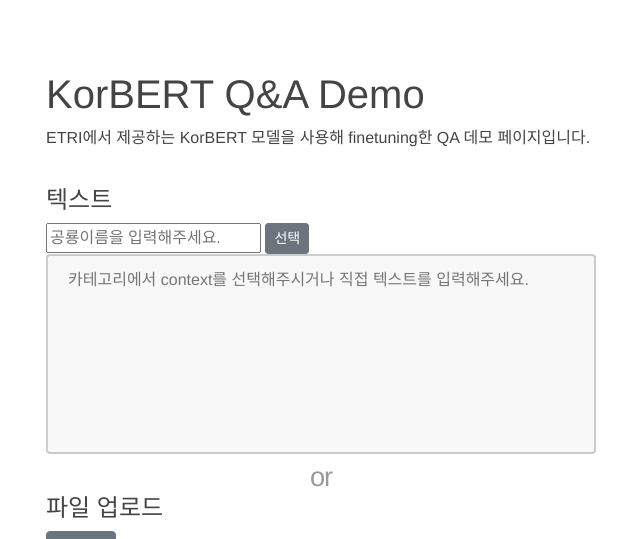
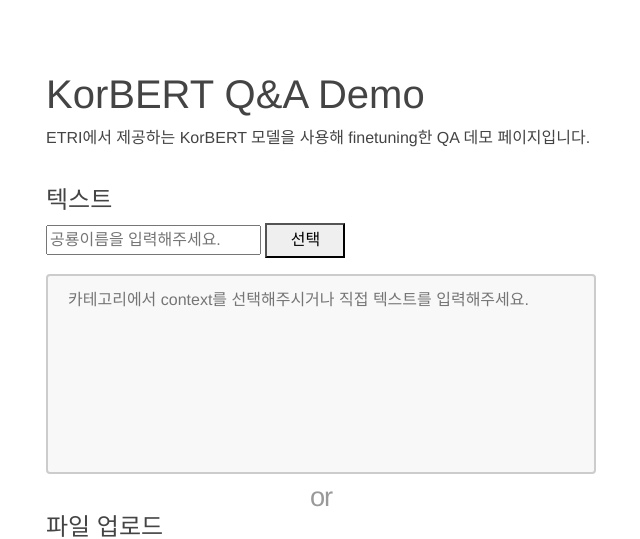
Before and after one commit to JeightAn/korbert_qa_demo, a Flask app: template app/templates/index.html in a window 1280 px wide. Shown: the top 539 px of the page, without its empty margins (319-959 px from the left). Run offline with Flask 2, Linux system fonts and the light colour scheme; the template is opened without the code that fills it, so the values that code supplies are empty; parts of the project's set-up code (start-up, migrations or seed data) failed here and were passed over; some libraries are stand-ins or nearby versions.

Commit message:
[MOD] 텍스트 입력칸 사이 공백 추가

```diff
--- a/app/static/css/main.css
+++ b/app/static/css/main.css
@@ -201,6 +201,11 @@ margin: 0px;
   flex-grow: 1;
 }
 
+.wiki_btn {
+  height: 35px;
+  width: 80px;
+}
+
 #reset-btn {
   margin-bottom: 10px;
 }
--- a/app/templates/index.html
+++ b/app/templates/index.html
@@ -15,12 +15,11 @@
             <div class="wrapper">
                 <div>
                     <h4>텍스트</h4>
+                    <p>
                     <input type="text" placeholder="공룡이름을 입력해주세요." id=myInput>
-                    <button type="button" id="wiki-btn" class="btn btn-secondary btn-sm">선택</button>
+                    <button type="button" id="wiki-btn" class="wiki_btn">선택</button>
+                    </p>
                     <textarea id=text-data placeholder="카테고리에서 context를 선택해주시거나 직접 텍스트를 입력해주세요."></textarea>
-                    <!--
-                    <button id="random-btn" class="btn btn-secondary">Random</button>
-                    -->
                 </div>
                 <div>
                     <h5 class="or">or</h5>
```
